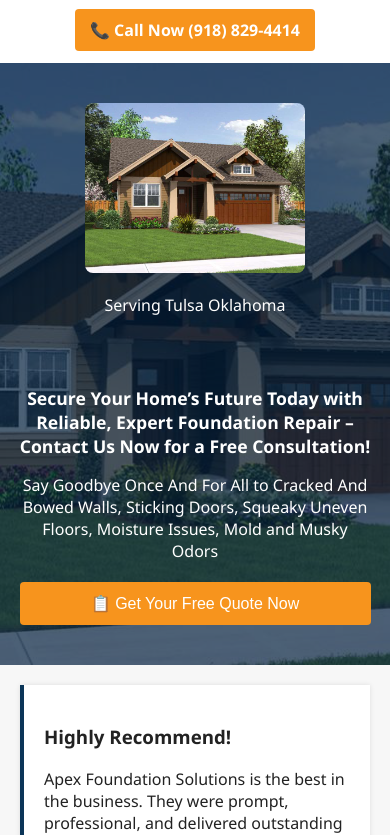
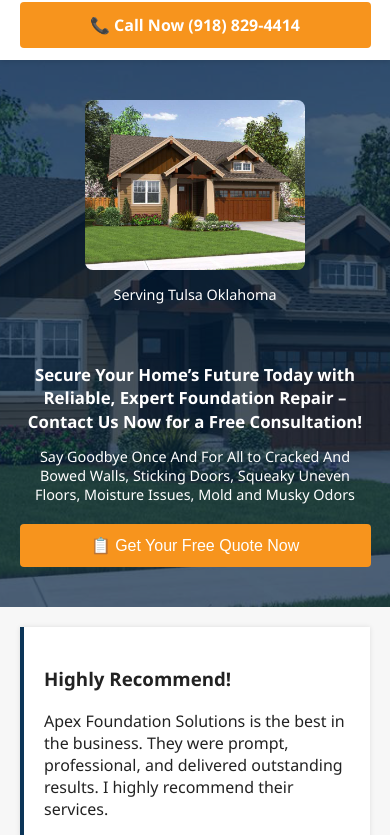
Before and after one commit to MicahTaylor1/ApexFoundations, a plain HTML site: page index.html in a window 390 px wide. Shown: the part 152-987 px from the top of the page. Drawn offline with Linux system fonts and the light colour scheme.

Commit message:
Update style.css

```diff
--- a/style.css
+++ b/style.css
@@ -1,17 +1,28 @@
+/* ------------------- */
+/*  GLOBAL STYLES      */
+/* ------------------- */
+* {
+  box-sizing: border-box;
+}
+
 body {
   margin: 0;
   font-family: "Segoe UI", Arial, sans-serif;
   background-color: #fff;
   color: #222;
+  overflow-x: hidden; /* prevents horizontal scroll */
 }
 
-/* --- HEADER --- */
+/* ------------------- */
+/*  HEADER             */
+/* ------------------- */
 .top-bar {
   background-color: #0b3558;
   color: white;
   text-align: center;
   padding: 8px;
   font-size: 0.9rem;
+  line-height: 1.4;
 }
 
 .nav-bar {
@@ -22,6 +33,7 @@
   background-color: white;
   box-shadow: 0 2px 5px rgba(0, 0, 0, 0.1);
   flex-wrap: wrap;
+  position: relative;
 }
 
 .logo-section {
@@ -32,12 +44,15 @@
 
 .logo-bg {
   background-color: #e8eef5;
-  border-radius: 12px;
-  padding: 10px;
+  border-radius: 15px;
+  padding: 8px;
+  display: flex;
+  align-items: center;
+  justify-content: center;
 }
 
 .logo {
-  height: 80px;
+  height: 70px;
   width: auto;
 }
 
@@ -71,21 +86,25 @@
   text-decoration: none;
   font-weight: bold;
   transition: background-color 0.2s ease;
+  white-space: nowrap;
 }
 
 .call-now:hover {
   background-color: #d97c14;
 }
 
-/* --- HERO --- */
+/* ------------------- */
+/*  HERO SECTION       */
+/* ------------------- */
 .hero {
   background: url("images/background.png") center/cover no-repeat;
   color: white;
+  text-align: center;
 }
 
 .overlay {
   background: rgba(0, 30, 60, 0.7);
-  padding: 60px 5%;
+  padding: 50px 5%;
   display: flex;
   align-items: center;
   justify-content: center;
@@ -93,10 +112,10 @@
 
 .hero-content {
   display: flex;
+  flex-direction: column;
   align-items: center;
-  justify-content: space-between;
-  gap: 40px;
-  max-width: 1100px;
+  gap: 30px;
+  max-width: 1000px;
   width: 100%;
 }
 
@@ -106,16 +125,18 @@
 
 .image-box img {
   width: 100%;
-  max-width: 280px;
+  max-width: 300px;
   border-radius: 8px;
 }
 
-.text-box {
-  max-width: 550px;
+.image-box p {
+  margin-top: 10px;
+  font-size: 0.9rem;
 }
 
 .text-box h1 {
-  font-size: 1.5rem;
+  font-size: 1.4rem;
+  line-height: 1.4;
   margin-bottom: 10px;
 }
 
@@ -139,7 +160,9 @@
   background-color: #d97c14;
 }
 
-/* --- TESTIMONIALS --- */
+/* ------------------- */
+/*  TESTIMONIALS       */
+/* ------------------- */
 .testimonials {
   display: grid;
   grid-template-columns: repeat(auto-fit, minmax(280px, 1fr));
@@ -155,7 +178,9 @@
   box-shadow: 0 0 5px rgba(0, 0, 0, 0.1);
 }
 
-/* --- FOOTER --- */
+/* ------------------- */
+/*  FOOTER             */
+/* ------------------- */
 footer {
   text-align: center;
   background-color: #0b3558;
@@ -163,7 +188,9 @@
   padding: 15px 0;
 }
 
-/* --- POPUP --- */
+/* ------------------- */
+/*  POPUP FORM         */
+/* ------------------- */
 .popup {
   display: none;
   position: fixed;
@@ -222,30 +249,25 @@
   font-size: 22px;
 }
 
-/* --- RESPONSIVE BREAKPOINTS --- */
+/* ------------------- */
+/*  RESPONSIVE FIXES   */
+/* ------------------- */
+
+/* Tablets and below */
 @media (max-width: 900px) {
-  .hero-content {
+  .nav-bar {
     flex-direction: column;
-    text-align: center;
+    align-items: stretch;
   }
 
-  .text-box h1 {
-    font-size: 1.3rem;
-  }
-
-  .nav-bar {
-    flex-direction: column;
-    align-items: flex-start;
-  }
-
-  .call-now {
-    align-self: center;
-    margin-top: 10px;
+  .menu-toggle {
+    display: block;
   }
 
   nav {
     display: none;
     flex-direction: column;
+    align-items: flex-start;
     width: 100%;
     background: #e8eef5;
     border-radius: 8px;
@@ -257,8 +279,30 @@
     display: flex;
   }
 
-  .menu-toggle {
-    display: block;
+  nav a {
+    padding: 10px;
+    width: 100%;
+    border-bottom: 1px solid #cdd6df;
+  }
+
+  .call-now {
+    width: 100%;
+    text-align: center;
+    margin-top: 10px;
+    padding: 12px 0;
+  }
+
+  .hero-content {
+    flex-direction: column;
+    text-align: center;
+  }
+
+  .text-box h1 {
+    font-size: 1.2rem;
+  }
+
+  .text-box p {
+    font-size: 0.95rem;
   }
 
   .overlay {
@@ -266,13 +310,18 @@
   }
 }
 
+/* Phones */
 @media (max-width: 600px) {
   .logo {
     height: 60px;
   }
 
   .text-box h1 {
-    font-size: 1.1rem;
+    font-size: 1.05rem;
+  }
+
+  .text-box p {
+    font-size: 0.9rem;
   }
 
   .text-box button {
```
